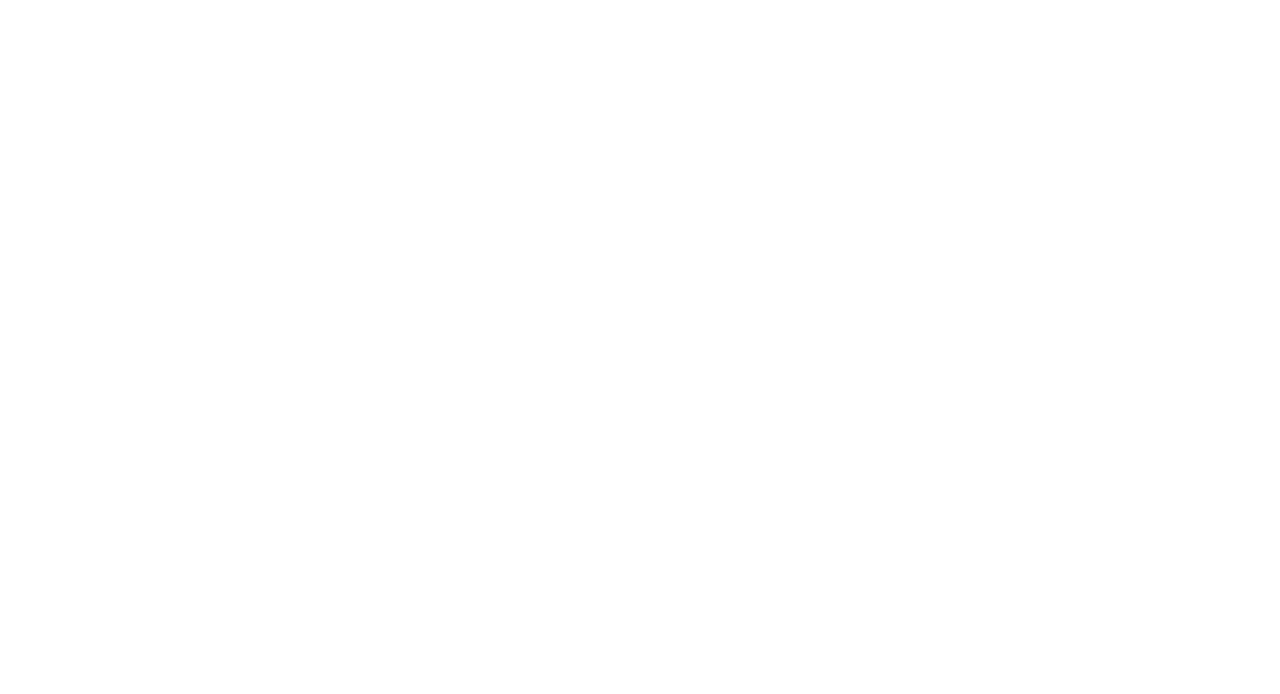
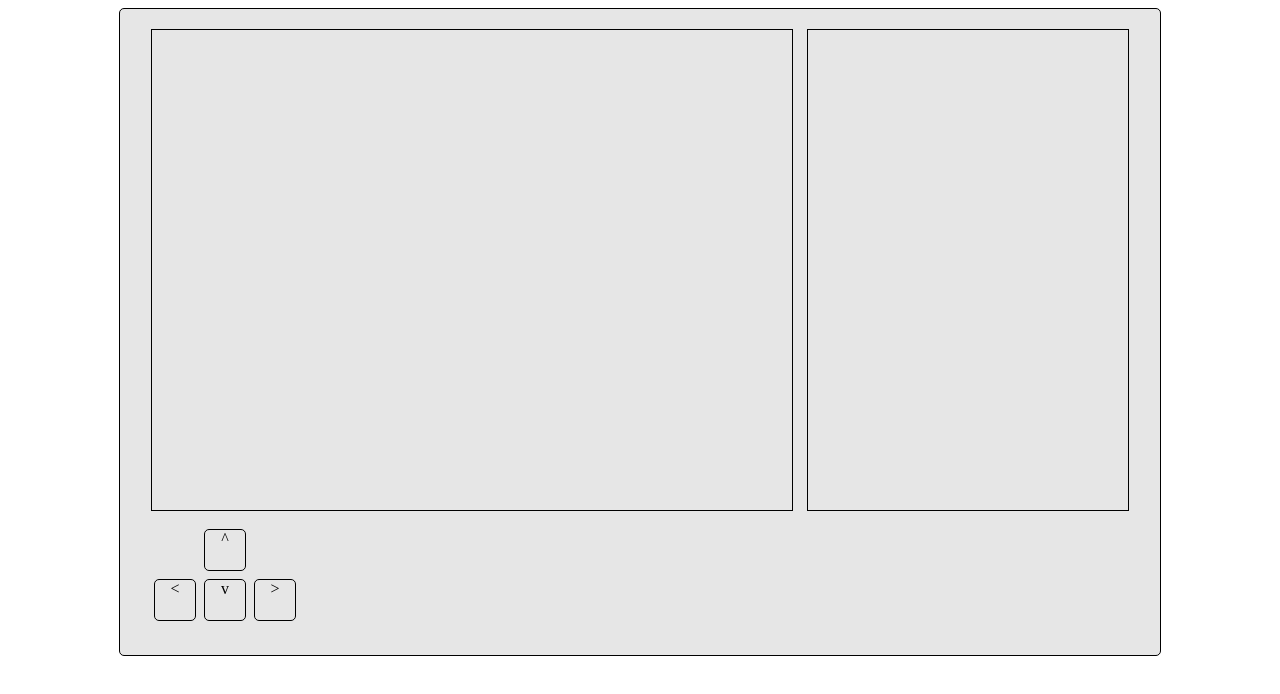
Before and after one commit to luci-e/cv-project, a plain HTML site: page interface/index.html in a window 1280 px wide. Drawn offline with Linux system fonts and the light colour scheme.

Commit message:
Added some base classes for rover library, sample page for interface added

```diff
--- /dev/null
+++ b/interface/RoverLibs.js
@@ -0,0 +1,9 @@
+import connectionHandler from './jsClasses/ConnectionHandler.js';
+import roverHandler from './jsClasses/RoverHandler.js';
+
+
+export var ConnectionHandler = connectionHandler;
+export var RoverHandler = roverHandler;
+
+
+console.log("Rover Libraries loaded successfully. BEEP BOOP");
--- a/interface/index.html
+++ b/interface/index.html
@@ -2,10 +2,43 @@
 <html>
 <head>
 	<title>ZA WARUDO</title>
+	<link rel="stylesheet" type="text/css" href="style.css">
 </head>
-<body class="withMagazinesToProtectFromDioKnives">
+<body>
+
+
+<div id="wrapper">
+	<div class="rounded" id="main">
+
+		<div id="streamWindow">
+		</div>
+
+		<div id="listWindow">
+		</div>
+
+		<div id="commandWindow">
+
+		<div id="buttonArea">
+
+			<li>
+				<div id="bUp" class="button"> ^ </div>
+			</li>
+			<li>
+				<div id="bLeft" class="button"> < </div>
+				<div id="bDown" class="button"> v </div>
+				<div id="bRight" class="button"> > </div>
+			</li>
+
+		</div>
+
+		</div>
+
+	</div>
 
 
 
+<script type="module" src="main.js">
+</script>
+
 </body>
 </html>
--- /dev/null
+++ b/interface/jsClasses/ConnectionHandler.js
@@ -0,0 +1,37 @@
+'use strict';
+
+import RoverHandler from './RoverHandler.js'
+
+export default class ConnectionHandler {
+	constructor(serverAddress, connectionMethod) {
+		this.serverAddress = serverAddress;
+		this.connectionMethod = connectionMethod;
+		this.rovers = [];
+		this.socket;
+	}
+
+	addRover(roverHandler) {
+
+		console.log("Rover: \""+roverHandler.getIdentifier()+"\" added.");
+
+		this.rovers.push(roverHandler);
+	}
+
+
+	connectToServer() {
+		this.socket = new WebSocket(this.serverAddress, [this.connectionMethod]);
+	}
+
+	getSocket() {
+		return this.getSocket;
+	}
+
+
+	sendTestMessage() {
+		var msg = {
+			text: "KOCCHI WO MIRO!"
+		};
+
+		getSocket().emit('sendMessage', msg);
+	}
+}
--- /dev/null
+++ b/interface/jsClasses/RoverHandler.js
@@ -0,0 +1,14 @@
+export default class RoverHandler {
+
+	constructor(identifier) {
+		this.identifier = identifier;
+	}
+
+
+	getIdentifier() {
+		return this.identifier;
+	}
+
+
+
+}
--- /dev/null
+++ b/interface/main.js
@@ -0,0 +1,12 @@
+'use strict';
+
+import * as RL from './RoverLibs.js';
+
+var SOCKET_ADDR = '';
+var CONNECTION_METHOD = '';
+
+
+var connection = new RL.ConnectionHandler(SOCKET_ADDR, CONNECTION_METHOD);
+var rover1 = new RL.RoverHandler('Sheer Heart Attack');
+
+connection.addRover(rover1);
--- a/interface/style.css
+++ b/interface/style.css
@@ -0,0 +1,62 @@
+.rounded {
+	border-radius: 10px;
+}
+
+#main {
+	border:1px solid black;
+	background: rgb(230, 230, 230);
+	border-radius: 5px;
+	padding: 20px;
+	width: 1000px;
+	display: inline-block;
+}
+
+#wrapper {
+	text-align: center;
+}
+
+#streamWindow {
+	border:1px solid black;
+	width: 640px;
+	height: 480px;
+	display: inline-block;
+}
+
+#listWindow {
+	border: 1px solid black;
+	width:320px;
+	height:480px;
+	margin-left:10px;
+	display: inline-block;
+}
+
+#commandWindow {
+	width: 100%;
+	padding: 10px;
+	text-align: left
+}
+
+#buttonArea {
+	display: inline-block;
+	text-align: left;
+}
+
+li {
+	text-align: center;
+	display:flex;
+	flex-direction: row;
+	justify-content: center;
+	align-content: center;
+}
+
+.button {
+	width:40px;
+	height:40px;
+	display:flex;
+	border:1px solid black;
+	border-radius: 5px;
+	margin:4px;
+	justify-content: center;
+	align-content: center;
+	flex-direction: row;
+}
```
Also changed, not shown: interface/favicon.ico (added).
